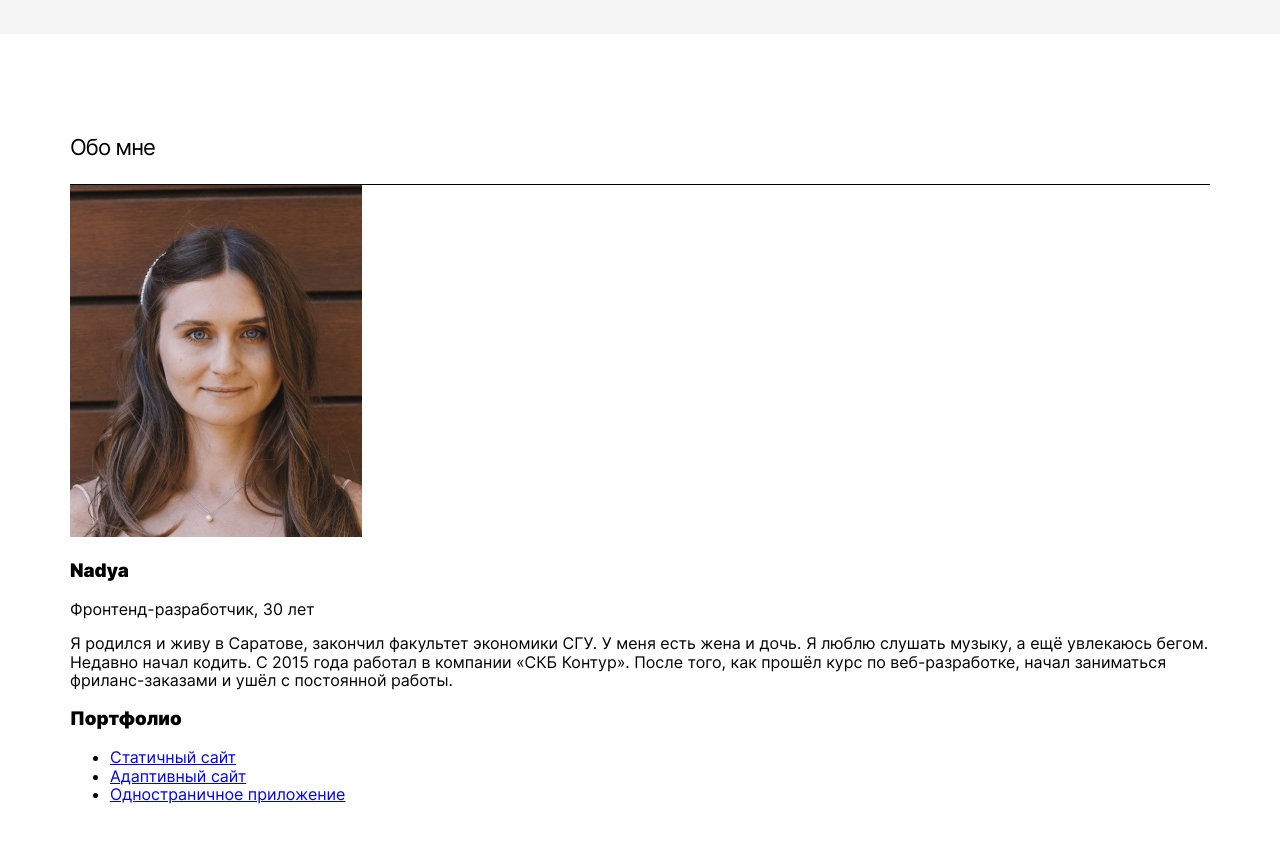
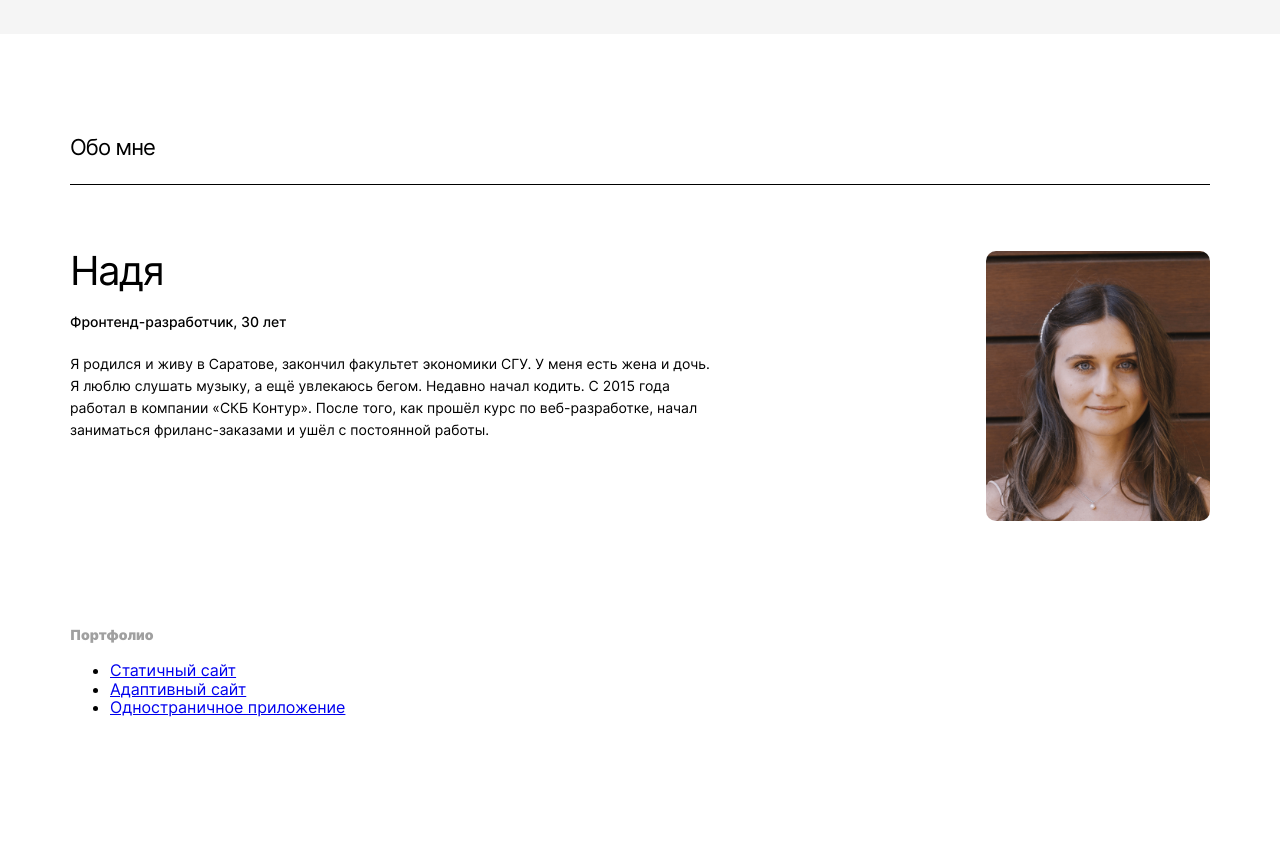
Before and after one commit to nadyaiva/movies-explorer-frontend, a React (Create React App) app: page / in a window 1280 px wide. Shown: the part 1740-2583 px from the top of the page. Built offline with nearby package versions, Linux system fonts and the light colour scheme.

Commit message:
Style about me section

```diff
--- a/src/components/AboutMe/AboutMe.css
+++ b/src/components/AboutMe/AboutMe.css
@@ -0,0 +1,81 @@
+.about-me {
+    display: flex;
+    flex-direction: column;
+}
+
+.about-me__photo {
+    border-radius: 10px;
+    margin: 60px 0 40px 0;
+}
+
+.about-me__name {
+    font-size: 30px;
+    line-height: 36px;
+    font-weight: 400;
+    letter-spacing: -0.04em;
+    padding-bottom: 20px;
+    margin: 0;
+}
+
+.about-me__job {
+    font-weight: 500;
+    font-size: 11px;
+    line-height: 16px;
+    margin: 0;
+    padding-bottom: 20px;
+}
+
+.about-me__description {
+    font-weight: 400;
+    font-size: 11px;
+    line-height: 16px;
+    padding-bottom: 40px;
+    margin: 0;
+}
+
+@media screen and (min-width: 768px) {
+    .about-me {
+        flex-direction: row-reverse;
+        padding: 66px 0 90px;
+    }
+
+    .about-me__photo {
+        height: 255px;
+        width: 207px;
+        margin: 0 0 0 50px;
+    }
+
+    .about-me__name {
+        font-size: 40px;
+        line-height: 40px;
+    }
+
+    .about-me__job {
+        font-size: 12px;
+        line-height: 18px;
+    }
+
+    .about-me__description {
+        font-size: 12px;
+        line-height: 18px;
+    }
+}
+
+
+@media screen and (min-width: 1025px) {
+    .about-me__job {
+        font-size: 14px;
+        line-height: 22px;
+    }
+
+    .about-me__description {
+        font-size: 14px;
+        line-height: 22px;
+    }
+
+    .about-me__photo {
+        height: 270px;
+        width: 270px;
+        margin: 0 0 0 270px;
+    }
+}
--- a/src/components/AboutMe/AboutMe.js
+++ b/src/components/AboutMe/AboutMe.js
@@ -6,16 +6,18 @@ import Portfolio from "../Portfolio/Portfolio";
 function AboutMe() {
     return (
         <section className="section-container">
+            <SectionTitle title="Обо мне" />
         <div className="about-me">
-            <SectionTitle title="Обо мне" />
             <img className="about-me__photo" src={photo} />
-            <h3 className="about-me__name">Nadya</h3>
-            <p className="about-me__job">Фронтенд-разработчик, 30 лет</p>
-            <p className="about-me__description">Я родился и живу в Саратове,
-            закончил факультет экономики СГУ. У меня есть жена и дочь. Я люблю слушать музыку,
-            а ещё увлекаюсь бегом. Недавно начал кодить. С 2015 года работал в компании «СКБ Контур».
-            После того, как прошёл курс по веб-разработке, начал заниматься фриланс-заказами и ушёл с постоянной работы.</p>
-            <a className="about-me__website"></a>
+            <div className="about-me__info">
+                <h3 className="about-me__name">Надя</h3>
+                <p className="about-me__job">Фронтенд-разработчик, 30 лет</p>
+                <p className="about-me__description">Я родился и живу в Саратове,
+                закончил факультет экономики СГУ. У меня есть жена и дочь. Я люблю слушать музыку,
+                а ещё увлекаюсь бегом. Недавно начал кодить. С 2015 года работал в компании «СКБ Контур».
+                После того, как прошёл курс по веб-разработке, начал заниматься фриланс-заказами и ушёл с постоянной работы.</p>
+                <a href="https://github.com/nadyaiva" className="about-me__website" target="_blank"></a>
+            </div>
         </div>
             <Portfolio />
         </section>
--- a/src/components/Portfolio/Portfolio.css
+++ b/src/components/Portfolio/Portfolio.css
@@ -0,0 +1,9 @@
+.portfolio {
+
+}
+
+.portfolio__title {
+    font-size: 14px;
+    line-height: 20px;
+     color: #A0A0A0;
+}
```
